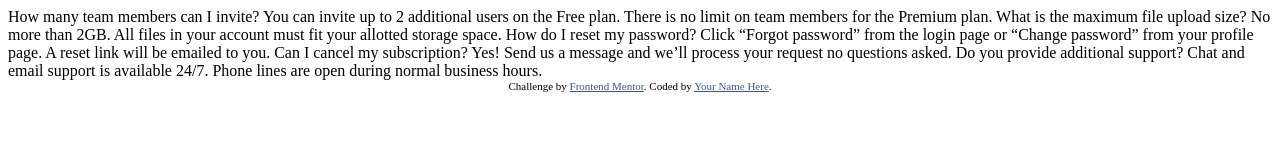
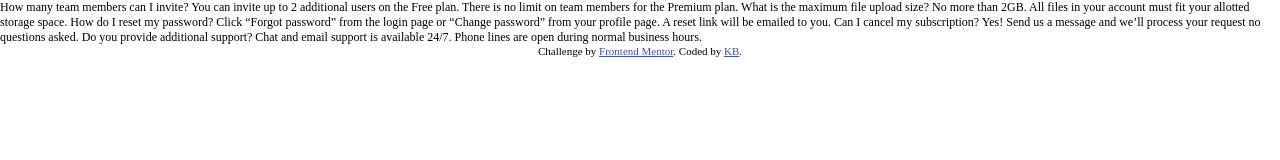
Before and after one commit to kbmke/faq-accord, a plain HTML site: page index.html in a window 1280 px wide. Drawn offline with Linux system fonts and the light colour scheme.

Commit message:
Set up
Set up scss file.
Connected css file to index.
Imported font.
set up and connected JS file.

```diff
--- a/index.html
+++ b/index.html
@@ -1,40 +1,30 @@
 <!DOCTYPE html>
 <html lang="en">
+
 <head>
-  <meta charset="UTF-8">
-  <meta name="viewport" content="width=device-width, initial-scale=1.0"> <!-- displays site properly based on user's device -->
+    <meta charset="UTF-8">
+    <meta name="viewport" content="width=device-width, initial-scale=1.0">
+    <!-- displays site properly based on user's device -->
 
-  <link rel="icon" type="image/png" sizes="32x32" href="./images/favicon-32x32.png">
+    <link rel="icon" type="image/png" sizes="32x32" href="./images/favicon-32x32.png">
 
-  <title>Frontend Mentor | FAQ Accordion Card</title>
+    <title>Frontend Mentor | FAQ Accordion Card</title>
 
-  <!-- Feel free to remove these styles or customise in your own stylesheet 👍 -->
-  <style>
-    .attribution { font-size: 11px; text-align: center; }
-    .attribution a { color: hsl(228, 45%, 44%); }
-  </style>
+    <!-- main stylesheet -->
+    <link rel="stylesheet" href="styles.css">
+
 </head>
+
 <body>
-  How many team members can I invite?
-  You can invite up to 2 additional users on the Free plan. There is no limit on
-  team members for the Premium plan.
+    <script src="scripts.js"></script>
+    How many team members can I invite? You can invite up to 2 additional users on the Free plan. There is no limit on team members for the Premium plan. What is the maximum file upload size? No more than 2GB. All files in your account must fit your allotted
+    storage space. How do I reset my password? Click “Forgot password” from the login page or “Change password” from your profile page. A reset link will be emailed to you. Can I cancel my subscription? Yes! Send us a message and we’ll process your request
+    no questions asked. Do you provide additional support? Chat and email support is available 24/7. Phone lines are open during normal business hours.
 
-  What is the maximum file upload size?
-  No more than 2GB. All files in your account must fit your allotted storage space.
+    <div class="attribution">
+        Challenge by <a href="https://www.frontendmentor.io?ref=challenge" target="_blank">Frontend Mentor</a>. Coded by
+        <a href="#">KB</a>.
+    </div>
+</body>
 
-  How do I reset my password?
-  Click “Forgot password” from the login page or “Change password” from your profile page.
-  A reset link will be emailed to you.
-
-  Can I cancel my subscription?
-  Yes! Send us a message and we’ll process your request no questions asked.
-
-  Do you provide additional support?
-  Chat and email support is available 24/7. Phone lines are open during normal business hours.
-
-  <div class="attribution">
-    Challenge by <a href="https://www.frontendmentor.io?ref=challenge" target="_blank">Frontend Mentor</a>.
-    Coded by <a href="#">Your Name Here</a>.
-  </div>
-</body>
 </html>
--- /dev/null
+++ b/styles.scss
@@ -0,0 +1,33 @@
+// reset
+* {
+    margin: 0;
+    padding: 0;
+    box-sizing: border-box;
+}
+
+// font imports
+@import url('https://fonts.googleapis.com/css2?family=Kumbh+Sans:wght@400;700&display=swap');
+:root {
+    // primary text colors
+    --veryDarkDesaturatedBlue: hsl(238, 29%, 16%);
+    --softRed: hsl(14, 88%, 65%);
+    // background gradient
+    --softViolet: hsl(273, 75%, 66%);
+    --softBlue: hsl(240, 73%, 65%);
+    // neutural text colors
+    --veryDarkGrayishBlue: hsl(237, 12%, 33%);
+    --darkGrayishBlue: hsl(240, 6%, 50%);
+    // dividers
+    --lightGrayishBlue: hsl(240, 5%, 91%);
+    // body copy font size
+    font-size: 12px;
+}
+
+.attribution {
+    font-size: 11px;
+    text-align: center;
+}
+
+.attribution a {
+    color: hsl(228, 45%, 44%);
+}
```
Also changed, not shown: scripts.js (added), styles.css (added).
